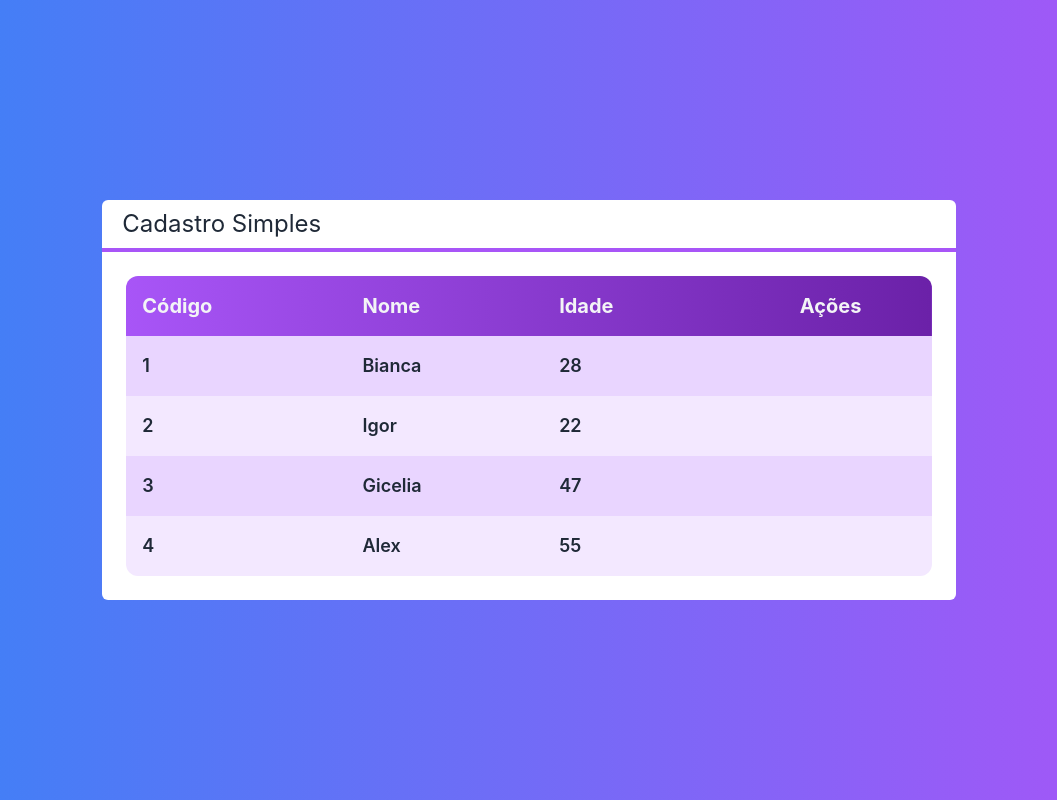
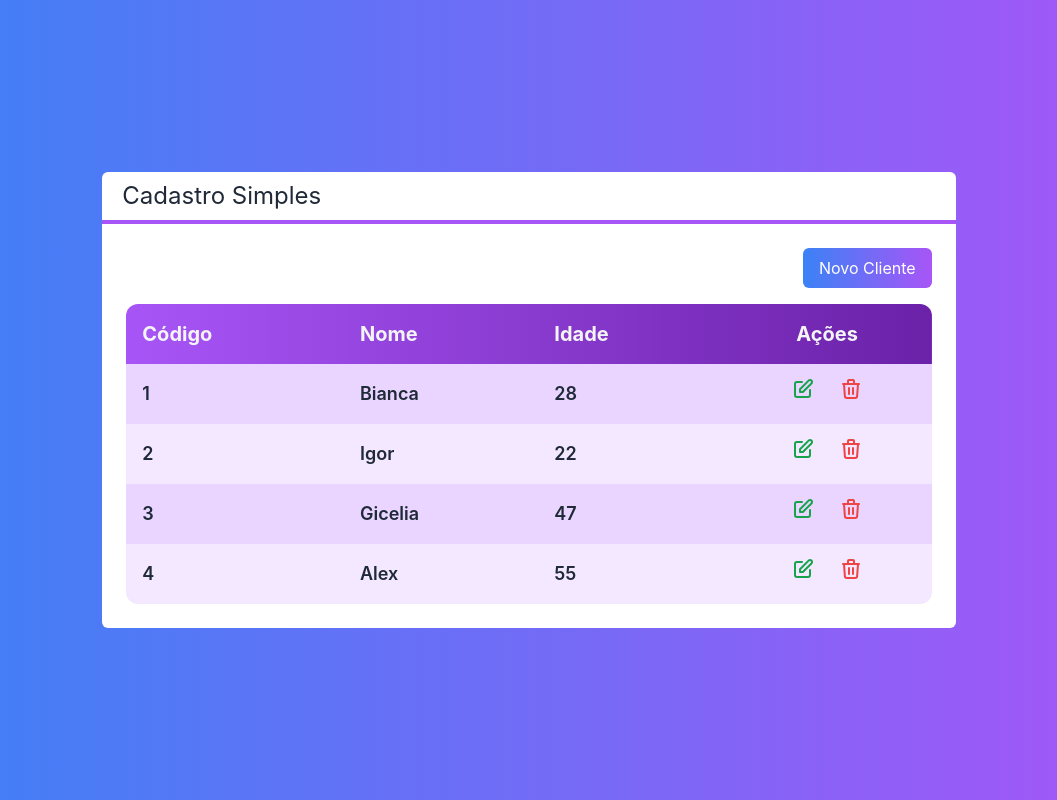
Before and after one commit to igor-cotrim/next-crud, a Next.js app: page / in a window 1280 px wide. Shown: the whole page, without its empty margins (111-1168 px from the left). Built offline with nearby package versions, Linux system fonts and the light colour scheme.

Commit message:
create component Button

```diff
--- a/postcss.config.js
+++ b/postcss.config.js
@@ -1,6 +1,6 @@
 module.exports = {
   plugins: {
     tailwindcss: {},
-    autoprefixer: {},
-  },
+    autoprefixer: {}
+  }
 }
--- /dev/null
+++ b/src/components/Button/index.tsx
@@ -0,0 +1,19 @@
+type ButtonProps = {
+  color?: 'green' | 'blue' | 'gray'
+  className?: string
+  children: React.ReactNode
+}
+
+const Button = ({ children, color = 'gray', className }: ButtonProps) => (
+  <button
+    className={`
+      bg-gradient-to-r from-${color}-400 to-${color}-700
+      text-white px-4 py-2 rounded-md
+      ${className}
+    `}
+  >
+    {children}
+  </button>
+)
+
+export default Button
--- a/src/components/Table/index.tsx
+++ b/src/components/Table/index.tsx
@@ -8,8 +8,7 @@ type TableProps = {
   deletedClient?: (client: Client) => void
 }
 
-const Table = ({ clients, deletedClient, selectedClient }: TableProps) => {
-  return (
+const Table = ({ clients, deletedClient, selectedClient }: TableProps) => (
   <table className={`w-full rounded-xl overflow-hidden`}>
     <thead
       className={`
@@ -74,6 +73,5 @@ const Table = ({ clients, deletedClient, selectedClient }: TableProps) => {
     </tbody>
   </table>
 )
-}
 
 export default Table
--- a/src/pages/index.tsx
+++ b/src/pages/index.tsx
@@ -1,4 +1,5 @@
 import type { NextPage } from 'next'
+import Button from '../components/Button'
 import Layout from '../components/Layout'
 import Table from '../components/Table'
 import Client from '../core/Client'
@@ -28,6 +29,11 @@ const Home: NextPage = () => {
     `}
     >
       <Layout title="Cadastro Simples">
+        <div className={`flex justify-end`}>
+          <Button color="green" className="mb-4">
+            Novo Cliente
+          </Button>
+        </div>
         <Table
           clients={clients}
           selectedClient={selectedClient}
--- a/src/utils/icons.tsx
+++ b/src/utils/icons.tsx
@@ -1,4 +1,4 @@
-const IconEdit = () => (
+const IconEdit = (props: any) => (
   <svg
     xmlns="http://www.w3.org/2000/svg"
     className="w-6 h-6"
@@ -6,6 +6,7 @@ const IconEdit = () => (
     viewBox="0 0 24 24"
     stroke="currentColor"
     strokeWidth={2}
+    {...props}
   >
     <path
       strokeLinecap="round"
@@ -15,7 +16,7 @@ const IconEdit = () => (
   </svg>
 )
 
-const IconTrash = () => (
+const IconTrash = (props: any) => (
   <svg
     xmlns="http://www.w3.org/2000/svg"
     className="w-6 h-6"
@@ -23,6 +24,7 @@ const IconTrash = () => (
     viewBox="0 0 24 24"
     stroke="currentColor"
     strokeWidth={2}
+    {...props}
   >
     <path
       strokeLinecap="round"
--- a/tailwind.config.js
+++ b/tailwind.config.js
@@ -1,10 +1,12 @@
 module.exports = {
   content: [
-    "./src/pages/**/*.{js,ts,jsx,tsx}",
-    "./src/components/**/*.{js,ts,jsx,tsx}",
+    './src/pages/**/*.{js,ts,jsx,tsx}',
+    './src/components/**/*.{js,ts,jsx,tsx}',
+    './src/utils/**/*.{js,ts,jsx,tsx}'
   ],
+  safelist: [/^bg-/, /^to-/, /^from-/],
   theme: {
-    extend: {},
+    extend: {}
   },
-  plugins: [],
+  plugins: []
 }
```
Also changed, not shown: .eslintrc.json. Lines whose indentation alone changed are shown as unchanged.
